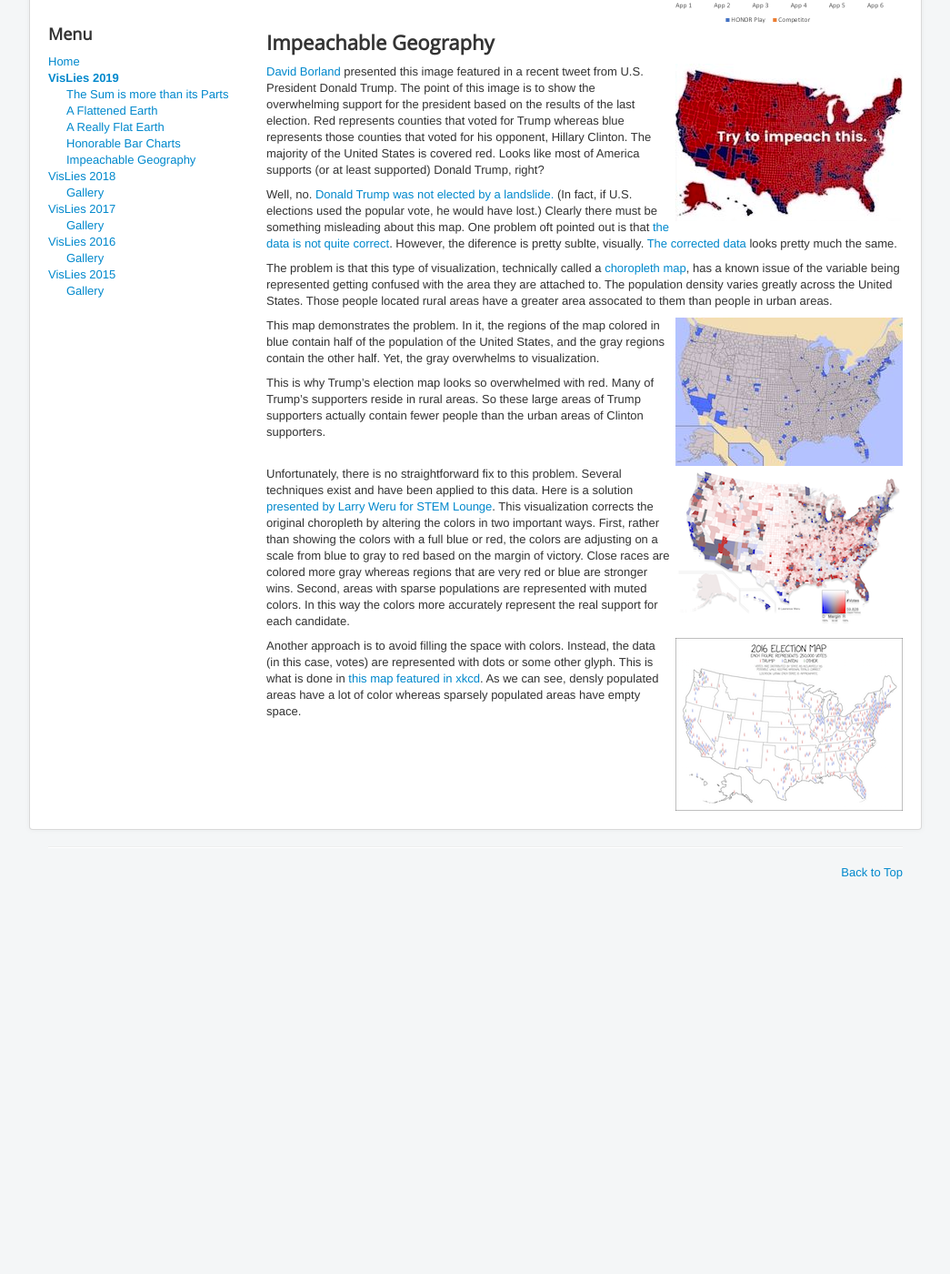
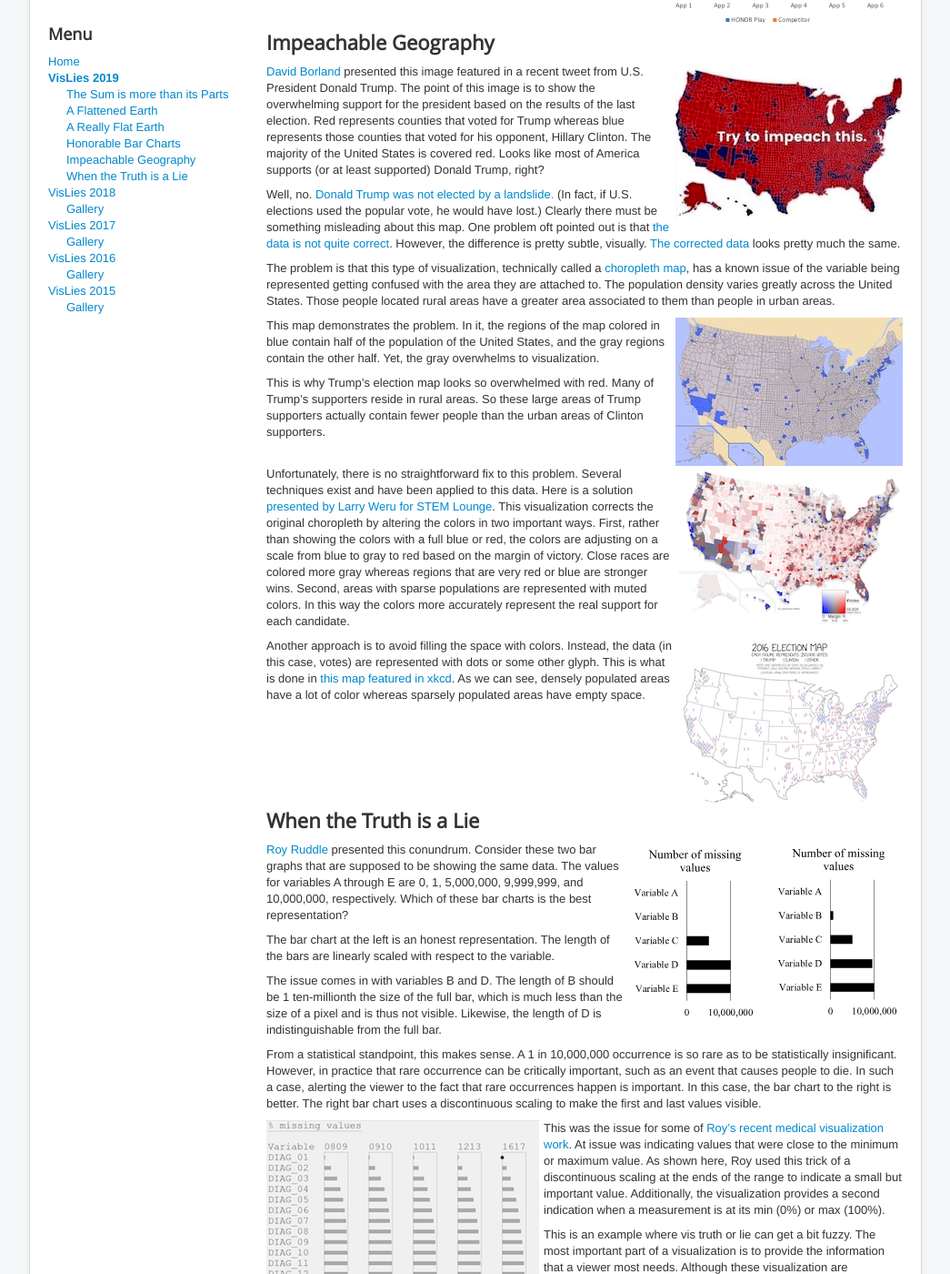
Before and after one commit to vislies/2019, a Jekyll site: the page built from gallery/index.md, in a window 1280 px wide and 1400 px high, scrolled down 4038 px. Shown: the whole window at 91% size, without its empty margins (117-1162 px from the left). Built offline with Jekyll 4.4.1, drawn with Linux system fonts in a browser that asks for light colours; our own code applies the rules of GitHub Pages for plain Markdown files; before the commit the page ends 5035 px from its top, so only the background shows below that; some of the changed text lies outside the part shown.

Commit message:
Add Roy Ruddle's contribution

```diff
--- a/gallery/index.md
+++ b/gallery/index.md
@@ -11,6 +11,8 @@ gallery-nav:
     url: "#honorable-bar-charts"
   - title: Impeachable Geography
     url: "#impeachable-geography"
+  - title: When the Truth is a Lie
+    url: "#when-the-truth-is-a-lie"
 ---
 
 # VisLies 2019 Gallery
@@ -218,6 +220,7 @@ Experiments measuring the Coriolis effect are constantly ongoing, most notably i
 [1912 book by Johann Hagen]: https://www.abebooks.co.uk/Rotation-Terre-preuves-mécaniques-anciennes-nouvelles/10045352902/bd
 [Foucault pendulum]: https://en.wikipedia.org/wiki/Foucault_pendulum
 
+
 ## Honorable Bar Charts
 
 [Guan-de Wu] provided this quick capture from a presentation from HUAWEI, a mobile phone company in China.
@@ -245,6 +248,7 @@ its competitor.
 Here is a corrected version of the same plot.
 As you can see, the difference between the two rendering systems is not nearly as dramatic as initially portrayed.
 
+
 ## Impeachable Geography
 
 <a href="https://drive.google.com/open?id=1eFjKXee0q9Vox-ZuauBB9YHFJFRcvOvS" class="image-right">
@@ -262,12 +266,12 @@ Well, no.
 (In fact, if U.S. elections used the popular vote, he would have lost.)
 Clearly there must be something misleading about this map.
 One problem oft pointed out is that [the data is not quite correct].
-However, the diference is pretty sublte, visually.
+However, the difference is pretty subtle, visually.
 [The corrected data] looks pretty much the same.
 
 The problem is that this type of visualization, technically called a [choropleth map], has a known issue of the variable being represented getting confused with the area they are attached to.
 The population density varies greatly across the United States.
-Those people located rural areas have a greater area assocated to them than people in urban areas.
+Those people located rural areas have a greater area associated to them than people in urban areas.
 
 <div class="image-stop" />
 
@@ -307,8 +311,7 @@ In this way the colors more accurately represent the real support for each candi
 Another approach is to avoid filling the space with colors.
 Instead, the data (in this case, votes) are represented with dots or some other glyph.
 This is what is done in [this map featured in xkcd].
-As we can see, densly populated areas have a lot of color whereas sparsely populated areas have empty space.
-
+As we can see, densely populated areas have a lot of color whereas sparsely populated areas have empty space.
 
 [Donald Trump was not elected by a landslide.]: https://en.wikipedia.org/wiki/2016_United_States_presidential_election
 [the data is not quite correct]: https://www.cnn.com/2019/10/01/politics/trump-impeach-this-map-fact-check/index.html
@@ -317,6 +320,49 @@ As we can see, densly populated areas have a lot of color whereas sparsely popul
 [presented by Larry Weru for STEM Lounge]: https://stemlounge.com/muddy-america-color-balancing-trumps-election-map-infographic/?v=2
 [this map featured in xkcd]: https://xkcd.com/1939/
 
+
+## When the Truth is a Lie
+
+<a href="perceptual-discontinuity.svg" class="image-right">
+<img src="perceptual-discontinuity.svg" alt="Correct Comparison" width="300px" />
+</a>
+
+[Roy Ruddle] presented this conundrum.
+Consider these two bar graphs that are supposed to be showing the same data.
+The values for variables A through E are 0, 1, 5,000,000, 9,999,999, and 10,000,000, respectively.
+Which of these bar charts is the best representation?
+
+The bar chart at the left is an honest representation.
+The length of the bars are linearly scaled with respect to the variable.
+
+The issue comes in with variables B and D.
+The length of B should be 1 ten-millionth the size of the full bar, which is much less than the size of a pixel and is thus not visible.
+Likewise, the length of D is indistinguishable from the full bar.
+
+From a statistical standpoint, this makes sense.
+A 1 in 10,000,000 occurrence is so rare as to be statistically insignificant.
+However, in practice that rare occurrence can be critically important, such as an event that causes people to die.
+In such a case, alerting the viewer to the fact that rare occurrences happen is important.
+In this case, the bar chart to the right is better.
+The right bar chart uses a discontinuous scaling to make the first and last values visible.
+
+<a href="https://drive.google.com/open?id=10drwfKf-GkFChMj-nxAX0Wy6aUCaZYoz" class="image-left">
+![Perceptual Discontinuity in Practice](perceptual-discontinuity-in-practice-thumbnail.png)
+</a>
+
+This was the issue for some of [Roy's recent medical visualization work].
+At issue was indicating values that were close to the minimum or maximum value.
+As shown here, Roy used this trick of a discontinuous scaling at the ends of the range to indicate a small but important value.
+Additionally, the visualization provides a second indication when a measurement is at its min (0%) or max (100%).
+
+This is an example where vis truth or lie can get a bit fuzzy.
+The most important part of a visualization is to provide the information that a viewer most needs.
+Although these visualization are intentionally modifying the representation with respect to the data, a viewer with an appropriate understanding can get better information out of it.
+
+[Roy's recent medical visualization work]: http://www.scitepress.org/DigitalLibrary/Link.aspx?doi=10.5220/0007354802300238
+
+
 [Ken Moreland]: http://kennethmoreland.com
 [Guan-de Wu]: http://www.gdwu.xyz/about/
 [David Borland]: https://renci.org/staff/david-borland/
+[Roy Ruddle]: http://www.comp.leeds.ac.uk/royr/
```
Also changed, not shown: gallery/election-map-xkcd-thumbnail.png, gallery/perceptual-discontinuity-in-practice-thumbnail.png (added), gallery/perceptual-discontinuity.svg (added).
